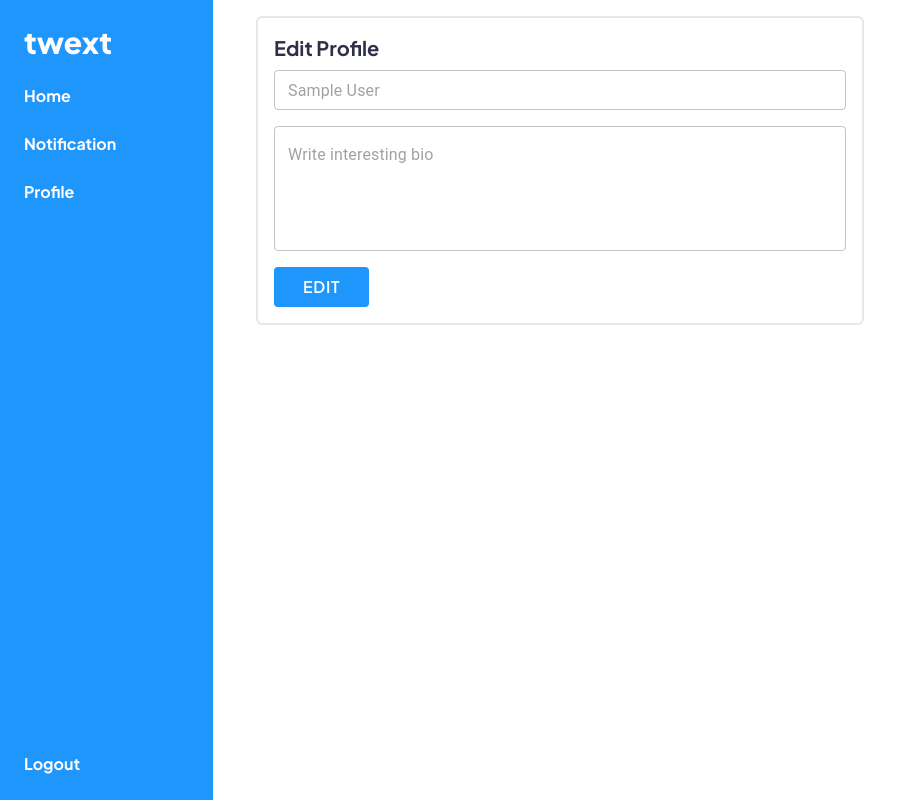
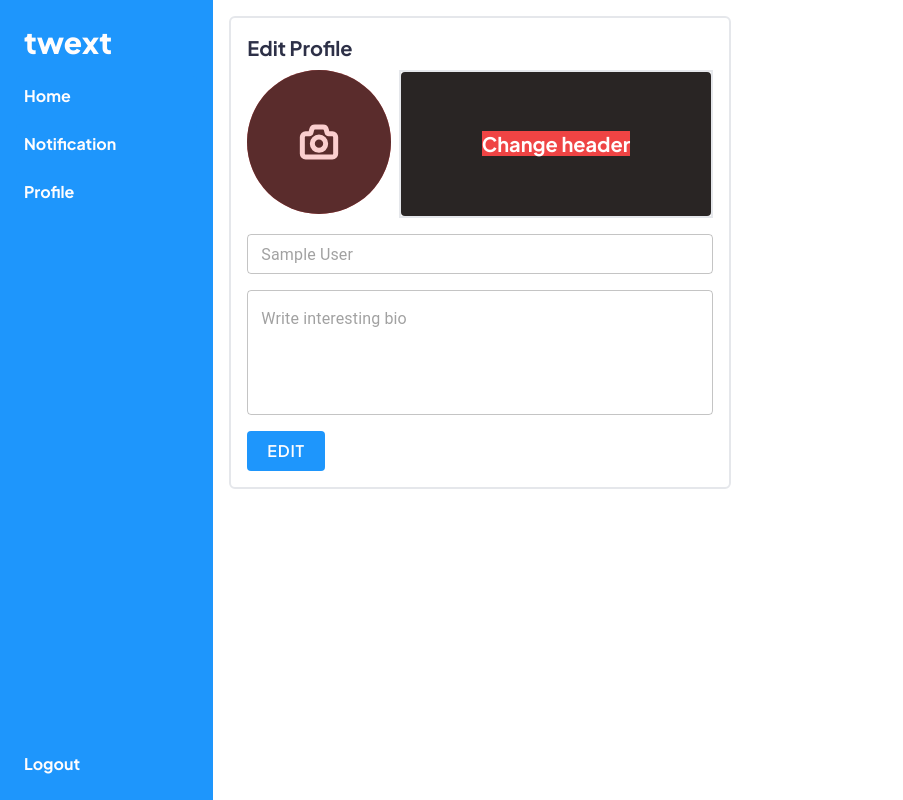
Before and after one commit to rizky-pm/twext, a React (Vite) app: page /profile/edit in a window 1280 px wide. Shown: the whole page, without its empty margins (0-903 px from the left). Built offline with nearby package versions, Linux system fonts and the light colour scheme; no server answers; the database is empty; sample sign-in values are in the browser's storage.

Commit message:
Added zustand library and refactored some code to use zustand
On progress completing edit page

```diff
--- a/package.json
+++ b/package.json
@@ -19,7 +19,8 @@
     "react-dom": "^18.2.0",
     "react-hook-form": "^7.45.4",
     "react-router-dom": "^6.15.0",
-    "uuid": "^9.0.0"
+    "uuid": "^9.0.0",
+    "zustand": "^4.4.1"
   },
   "devDependencies": {
     "@types/react": "^18.2.15",
--- /dev/null
+++ b/src/assets/UploadAvatarIcon.tsx
@@ -0,0 +1,39 @@
+type Props = {
+  className: string;
+  fill: string;
+};
+
+const UploadAvatarIcon = ({ className, fill }: Props) => {
+  return (
+    <svg
+      viewBox='0 0 24 24'
+      fill='none'
+      xmlns='http://www.w3.org/2000/svg'
+      className={className}
+    >
+      <g id='SVGRepo_bgCarrier' strokeWidth='0'></g>
+      <g
+        id='SVGRepo_tracerCarrier'
+        strokeLinecap='round'
+        strokeLinejoin='round'
+      ></g>
+      <g id='SVGRepo_iconCarrier'>
+        {' '}
+        <path
+          fillRule='evenodd'
+          clipRule='evenodd'
+          d='M12 18C14.7614 18 17 15.7614 17 13C17 10.2386 14.7614 8 12 8C9.23858 8 7 10.2386 7 13C7 15.7614 9.23858 18 12 18ZM12 16.0071C10.3392 16.0071 8.9929 14.6608 8.9929 13C8.9929 11.3392 10.3392 9.9929 12 9.9929C13.6608 9.9929 15.0071 11.3392 15.0071 13C15.0071 14.6608 13.6608 16.0071 12 16.0071Z'
+          className={fill}
+        ></path>{' '}
+        <path
+          fillRule='evenodd'
+          clipRule='evenodd'
+          d='M9.56155 2C8.18495 2 6.985 2.93689 6.65112 4.27239L6.21922 6H4C2.34315 6 1 7.34315 1 9V19C1 20.6569 2.34315 22 4 22H20C21.6569 22 23 20.6569 23 19V9C23 7.34315 21.6569 6 20 6H17.7808L17.3489 4.27239C17.015 2.93689 15.8151 2 14.4384 2H9.56155ZM8.59141 4.75746C8.7027 4.3123 9.10268 4 9.56155 4H14.4384C14.8973 4 15.2973 4.3123 15.4086 4.75746L15.8405 6.48507C16.0631 7.37541 16.863 8 17.7808 8H20C20.5523 8 21 8.44772 21 9V19C21 19.5523 20.5523 20 20 20H4C3.44772 20 3 19.5523 3 19V9C3 8.44772 3.44772 8 4 8H6.21922C7.13696 8 7.93692 7.37541 8.15951 6.48507L8.59141 4.75746Z'
+          className={fill}
+        ></path>{' '}
+      </g>
+    </svg>
+  );
+};
+
+export default UploadAvatarIcon;
--- a/src/components/InputText.tsx
+++ b/src/components/InputText.tsx
@@ -4,7 +4,8 @@ import { doc, setDoc } from 'firebase/firestore';
 import { useForm } from 'react-hook-form';
 import { v4 as uuidv4 } from 'uuid';
 
-import { firebaseAuth, firestore } from '../utils/firebase';
+import { firestore } from '../utils/firebase';
+import useAuthStore from '../state/auth/authStore';
 
 type FormValues = {
   content: string;
@@ -17,12 +18,13 @@ const InputText = () => {
     },
   });
   const { isSubmitting, errors } = formState;
+  const { user } = useAuthStore();
 
   const handleCreateNewPost = async (data: FormValues) => {
     const timestamp = dayjs().toISOString();
-    const currentUserEmail = firebaseAuth.currentUser?.email;
-    const currentUserId = firebaseAuth.currentUser?.uid;
-    const currentUserDisplayName = firebaseAuth.currentUser?.displayName;
+    const currentUserEmail = user?.email;
+    const currentUserId = user?.uid;
+    const currentUserDisplayName = user?.displayName;
 
     await setDoc(doc(firestore, 'posts', uuidv4()), {
       ...data,
--- a/src/components/ProfileContainer.tsx
+++ b/src/components/ProfileContainer.tsx
@@ -1,9 +1,10 @@
 import { useNavigate } from 'react-router-dom';
 
-import { firebaseAuth } from '../utils/firebase';
+import useAuthStore from '../state/auth/authStore';
 
 const ProfileContainer = () => {
   const navigate = useNavigate();
+  const { user } = useAuthStore();
 
   return (
     <section className='border-2 rounded-md flex flex-col pb-4'>
@@ -22,7 +23,7 @@ const ProfileContainer = () => {
       </div>
 
       <span className='mx-4 font-bold text-2xl'>Display Name</span>
-      <span className='mx-4'>{firebaseAuth.currentUser?.email}</span>
+      <span className='mx-4'>{user?.email}</span>
       <p className='mx-4 mt-2'>
         Lorem ipsum dolor, sit amet consectetur adipisicing elit. Ullam ratione
         illum reprehenderit neque dolorum odit sequi obcaecati in iusto,
--- a/src/components/ProfilePostList.tsx
+++ b/src/components/ProfilePostList.tsx
@@ -6,23 +6,22 @@ import {
   where,
   FieldPath,
 } from 'firebase/firestore';
+import dayjs from 'dayjs';
+
+import useAuthStore from '../state/auth/authStore';
 import { firestore } from '../utils/firebase';
+import { PostType } from '../../type';
 
-import { getUserFromLocalStorage } from '../utils';
-
-import { PostType } from '../../type';
-import dayjs from 'dayjs';
 import Post from './Post';
 
 const ProfilePostList = () => {
   const [posts, setPosts] = useState<PostType[]>([]);
+  const { user } = useAuthStore();
 
   const getOwnPost = () => {
-    const currentUser = getUserFromLocalStorage();
-
     const q = query(
       collection(firestore, 'posts'),
-      where(new FieldPath('author', 'id'), '==', currentUser.uid)
+      where(new FieldPath('author', 'id'), '==', user?.uid)
     );
 
     const unsubscribe = onSnapshot(q, (querySnapshot) => {
--- a/src/components/Sidebar.tsx
+++ b/src/components/Sidebar.tsx
@@ -2,14 +2,17 @@ import { signOut } from 'firebase/auth';
 import { useNavigate, NavLink } from 'react-router-dom';
 
 import { firebaseAuth } from '../utils/firebase';
+import useAuthStore from '../state/auth/authStore';
 
 const Sidebar = () => {
   const navigate = useNavigate();
+  const { setUser } = useAuthStore();
 
   const handleSignOut = async () => {
     signOut(firebaseAuth)
       .then(() => {
         localStorage.removeItem('user');
+        setUser(null);
         navigate('/sign-in', {
           replace: true,
         });
@@ -20,11 +23,8 @@ const Sidebar = () => {
   };
 
   return (
-    <nav className='mr-60'>
-      <div className='bg-primary text-white flex flex-col w-1/6 h-screen p-4 fixed'>
-        <span className='font-extrabold text-3xl p-2 cursor-pointer'>
-          twext
-        </span>
+    <nav className='bg-primary text-white flex flex-col w-1/6 h-screen p-4 fixed left-0'>
+      <span className='font-extrabold text-3xl p-2 cursor-pointer'>twext</span>
       <NavLink to={'/'} className='sidebar-menu'>
         <span>Home</span>
       </NavLink>
@@ -40,7 +40,6 @@ const Sidebar = () => {
       >
         Logout
       </span>
-      </div>
     </nav>
   );
 };
--- a/src/index.css
+++ b/src/index.css
@@ -3,7 +3,7 @@
 @tailwind utilities;
 
 html {
-  font-family: "Plus Jakarta Sans", sans-serif;
+  font-family: 'Plus Jakarta Sans', sans-serif;
 }
 
 body {
@@ -17,3 +17,8 @@ body {
 .primary-button {
   @apply px-3 py-2 font-semibold uppercase bg-primary text-white hover:bg-primary-light transition rounded tracking-wider w-1/6;
 }
+
+.main-box-shadow {
+  box-shadow: rgba(45, 48, 71, 0.16) 0px 3px 6px,
+    rgba(45, 48, 71, 0.23) 0px 3px 6px;
+}
--- a/src/pages/EditProfile.tsx
+++ b/src/pages/EditProfile.tsx
@@ -1,10 +1,13 @@
-import { useEffect, useState } from 'react';
+import { useEffect, useState, useRef } from 'react';
 import { Stack, TextField } from '@mui/material';
 import { useForm } from 'react-hook-form';
 import { doc, getDoc, updateDoc } from 'firebase/firestore';
+import { updateProfile } from 'firebase/auth';
 
-import { firebaseAuth, firestore } from '../utils/firebase';
-import { onAuthStateChanged, updateProfile } from 'firebase/auth';
+import { firestore } from '../utils/firebase';
+import useAuthStore from '../state/auth/authStore';
+
+import UpladAvatarIcon from '../assets/UploadAvatarIcon';
 
 type EditProfileValues = {
   displayName: string;
@@ -18,6 +21,14 @@ const EditProfile = () => {
     bio: '',
     photoURL: '',
   });
+  const [isAvatarTooltipOpen, setIsAvatarTooltipOpen] =
+    useState<boolean>(false);
+
+  const inputAvatarRef = useRef<HTMLInputElement | null>(null);
+  const inputHeaderRef = useRef<HTMLInputElement | null>(null);
+  const tooltipRef = useRef<HTMLDivElement | null>(null);
+
+  const { user } = useAuthStore();
 
   const { register, formState, handleSubmit, reset } =
     useForm<EditProfileValues>({
@@ -32,7 +43,6 @@ const EditProfile = () => {
 
   const handleEditProfile = async (data: EditProfileValues) => {
     const { bio, displayName, photoURL } = data;
-    const user = firebaseAuth.currentUser;
 
     if (!user) {
       return;
@@ -68,7 +78,6 @@ const EditProfile = () => {
   };
 
   const getUserDetail = async () => {
-    onAuthStateChanged(firebaseAuth, async (user) => {
     if (user) {
       const detailRef = doc(firestore, 'userDetail', user?.uid);
       const detailSnap = await getDoc(detailRef);
@@ -79,18 +88,35 @@ const EditProfile = () => {
         bio: userDetail?.bio || '',
         photoURL: user.photoURL || '',
       });
+    }
+  };
 
-        // reset({
-        //   displayName: user.displayName || "",
-        //   bio: userDetail?.bio || "",
-        //   photoURL: user.photoURL || "",
-        // });
-      }
-    });
+  const inputAvatarHandler = (e: React.ChangeEvent<HTMLInputElement>) => {
+    console.log(e);
   };
 
   useEffect(() => {
     getUserDetail();
+  }, [user]);
+
+  useEffect(() => {
+    // Event handler to close the dropdown when clicking outside
+    const handleClickOutside = (event: MouseEvent) => {
+      if (
+        tooltipRef.current &&
+        !tooltipRef.current.contains(event.target as Node)
+      ) {
+        setIsAvatarTooltipOpen(false);
+      }
+    };
+
+    // Attach the event listener to the document
+    document.addEventListener('click', handleClickOutside);
+
+    // Cleanup: Remove the event listener when the component unmounts
+    return () => {
+      document.removeEventListener('click', handleClickOutside);
+    };
   }, []);
 
   return (
@@ -99,6 +125,82 @@ const EditProfile = () => {
 
       <form onSubmit={handleSubmit(handleEditProfile)} noValidate>
         <Stack spacing={2}>
+          <div className='flex space-x-2'>
+            {/* AVATAR SECTION */}
+            <div className='relative self-start'>
+              <button
+                className='rounded-full cursor-pointer bg-red-500 w-36 h-36 fill-transparent overflow-hidden'
+                onClick={(event: React.MouseEvent<HTMLButtonElement>) => {
+                  event.stopPropagation();
+                  setIsAvatarTooltipOpen(true);
+                }}
+              >
+                <span className='opacity-75 transition bg-stone-800 hover:bg-stone-950 w-full h-full flex justify-center items-center'>
+                  <UpladAvatarIcon
+                    className='stroke-white w-10 h-10'
+                    fill='fill-white'
+                  />
+                </span>
+              </button>
+              <input
+                ref={inputAvatarRef}
+                type='file'
+                name='avatar'
+                id='avatar'
+                className='hidden'
+                onChange={(e) => {
+                  inputAvatarHandler(e);
+                }}
+              />
+
+              <div
+                ref={tooltipRef}
+                className={`h-auto w-auto z-10 absolute top-1/2 -translate-y-1/2 -right-36 text-left flex ${
+                  isAvatarTooltipOpen
+                    ? 'opacity-100 pointer-events-auto'
+                    : 'opacity-0 pointer-events-none'
+                } flex-col rounded overflow-hidden transition main-box-shadow bg-neutral-50 bg-opacity-90`}
+              >
+                <span
+                  className='p-2 transition cursor-pointer hover:bg-neutral-200'
+                  onClick={() => {
+                    if (inputAvatarRef) {
+                      inputAvatarRef.current?.click();
+                    }
+                  }}
+                >
+                  Upload avatar
+                </span>
+                <span className='p-2 transition cursor-pointer hover:bg-neutral-200'>
+                  Remove avatar
+                </span>
+              </div>
+            </div>
+            {/* HEADER SECTION */}
+            <div className='flex w-full border-2'>
+              <button
+                className='cursor-pointer flex-grow h-36 bg-stone-800 rounded'
+                onClick={(event: React.MouseEvent<HTMLButtonElement>) => {
+                  event.stopPropagation();
+                }}
+              >
+                <span className='font-bold text-xl text-white bg-red-500 w-full h-full'>
+                  Change header
+                </span>
+              </button>
+              <input
+                ref={inputHeaderRef}
+                type='file'
+                name='header'
+                id='header'
+                className='hidden'
+                onChange={(e) => {
+                  inputAvatarHandler(e);
+                }}
+              />
+            </div>
+          </div>
+
           <TextField
             id='displayName'
             placeholder={detail.displayName || 'Display Name'}
--- a/src/routes/ProtectedRoute.tsx
+++ b/src/routes/ProtectedRoute.tsx
@@ -4,33 +4,41 @@ import { onAuthStateChanged } from 'firebase/auth';
 
 import { firebaseAuth } from '../utils/firebase';
 import Sidebar from '../components/Sidebar';
+import useAuthStore from '../state/auth/authStore';
 
 type Props = {
   children: React.ReactNode;
 };
 
 const ProtectedRoute = ({ children }: Props) => {
-  const user = localStorage.getItem('user');
+  const { user, setUser } = useAuthStore();
+
+  const currentUser = localStorage.getItem('user');
+
+  console.log(user);
 
   useEffect(() => {
-    onAuthStateChanged(firebaseAuth, (user) => {
-      console.log(user);
-      if (user) {
-        localStorage.setItem('user', JSON.stringify(user));
+    const unsubscribe = onAuthStateChanged(firebaseAuth, (userCredential) => {
+      if (userCredential) {
+        localStorage.setItem('user', JSON.stringify(userCredential));
+        setUser(userCredential);
       } else {
         localStorage.removeItem('user');
+        setUser(null);
       }
     });
+
+    return () => {
+      unsubscribe();
+    };
   }, []);
 
-  console.log({ user });
-
-  if (!user) {
+  if (!currentUser) {
     return <Navigate to={'/sign-in'} />;
   }
 
   return (
-    <main className='flex'>
+    <main className='flex ml-[16.666667%]'>
       <Sidebar />
       <section className='p-4 w-3/6'>{children}</section>
     </main>
--- /dev/null
+++ b/src/state/auth/authStore.ts
@@ -0,0 +1,14 @@
+import { create } from 'zustand';
+import { User } from 'firebase/auth';
+
+interface AuthState {
+  user: User | null;
+  setUser: (user: User | null) => void;
+}
+
+const useAuthStore = create<AuthState>((set) => ({
+  user: null,
+  setUser: (user) => set({ user }),
+}));
+
+export default useAuthStore;
```
Also changed, not shown: 1 other file (tests, documents, lock files or other folders). Lines whose indentation alone changed are shown as unchanged.
